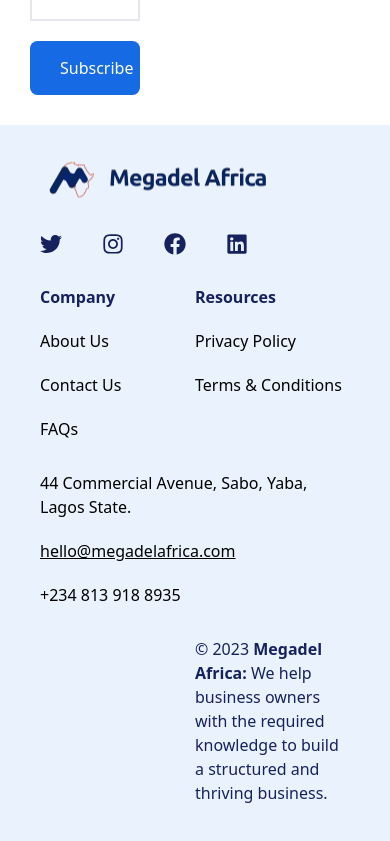
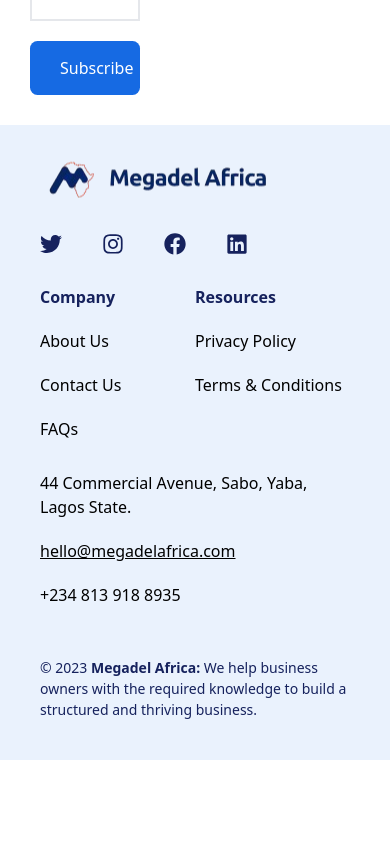
Before and after one commit to Thoobi/megadel-africa, a React (Vite) app: page / in a window 390 px wide. Shown: the part 9284-10125 px from the top of the page. After the commit the page ends 10044 px from the top, so only its background shows below. Built offline with nearby package versions, Linux system fonts and the light colour scheme.

Commit message:
style: update footer component layout for improved responsiveness and readability

```diff
--- a/src/components/footer.jsx
+++ b/src/components/footer.jsx
@@ -73,7 +73,7 @@ export default function Footer() {
         </p>
         <p>+234 813 918 8935</p>
       </div>
-      <p className="col-start-2 col-end-4 text-left text-custom-blue-500 text-16 place-items-center lg:text-center lg:self-center">
+      <p className="col-start-1 col-end-5 text-left text-custom-blue-500 text-14 place-items-center w-full mt-8 lg:text-center lg:self-center">
         © 2023{" "}
         <span className="text-custom-blue-500 font-semibold">
           Megadel Africa:{" "}
```
